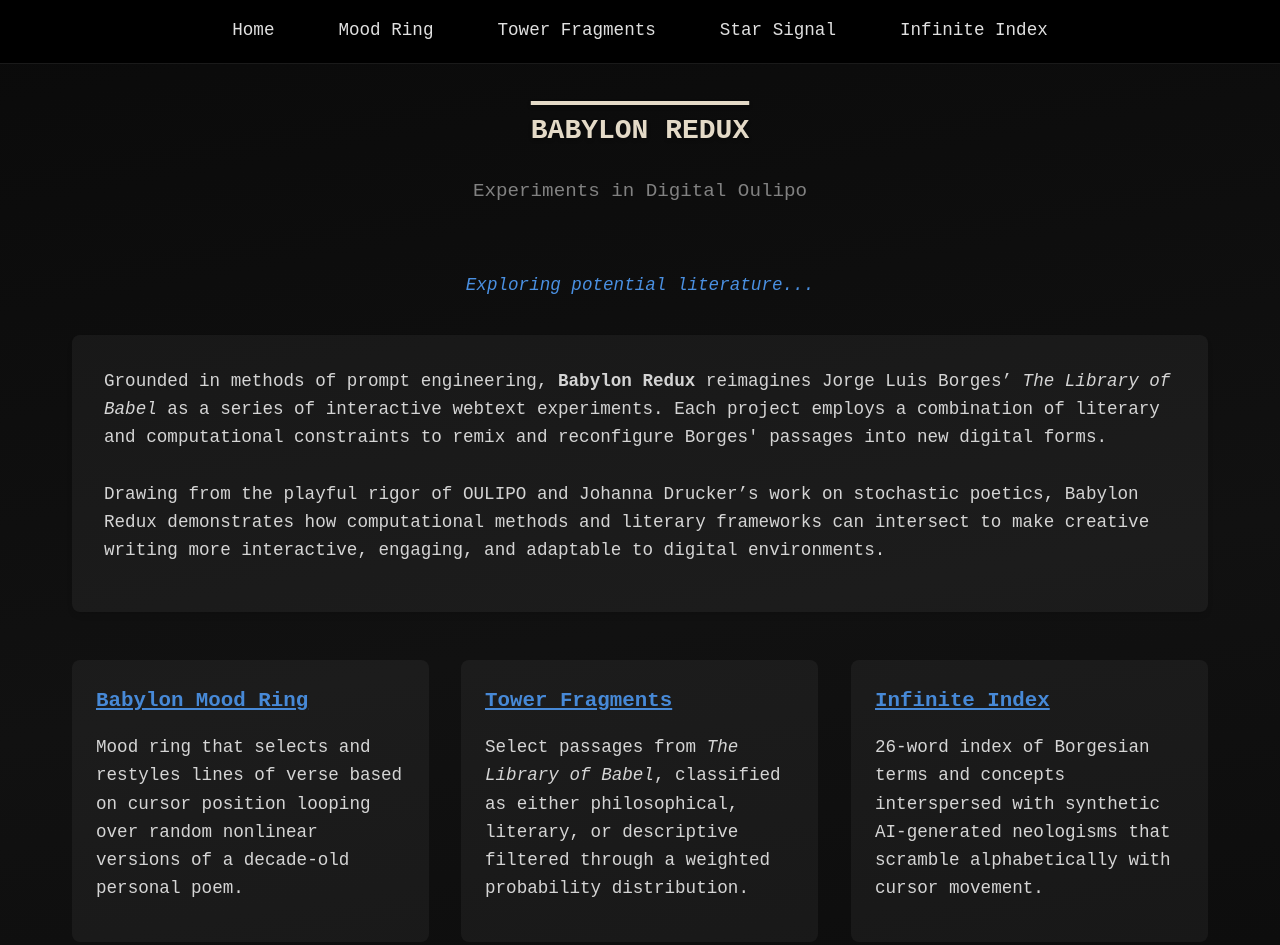
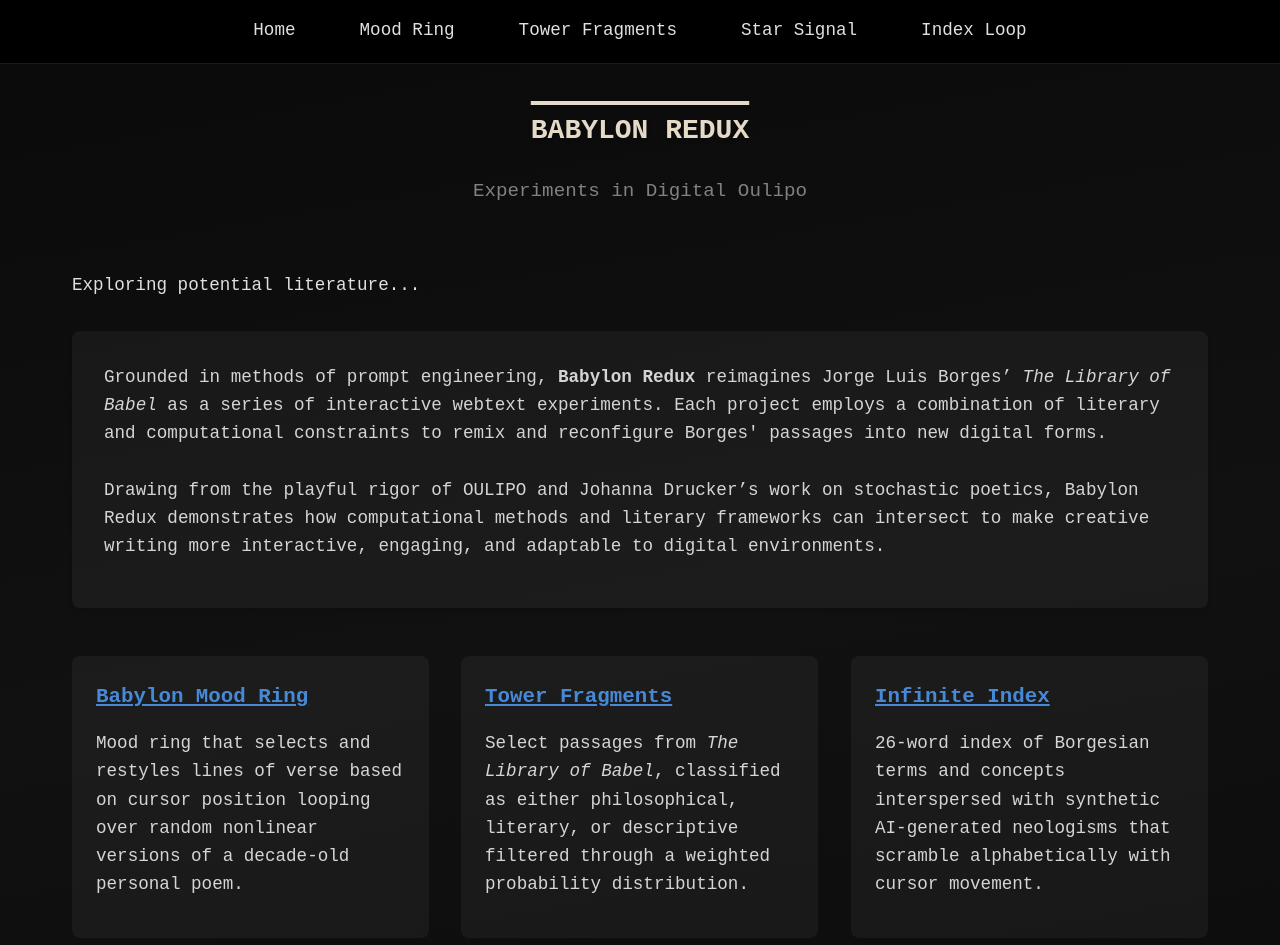
Before and after one commit to zmuhls/babylon-redux, a plain HTML site: page index.html in a window 1280 px wide. Shown: the top 945 px of the page. Drawn offline with Linux system fonts and the light colour scheme.

Commit message:
repair links

```diff
--- a/index.html
+++ b/index.html
@@ -12,12 +12,12 @@
             <button class="dropdown-toggle" aria-haspopup="true" aria-expanded="false">
                 Menu
             </button>
-            <ul class="nav-links" role="menu">
-                <li><a href="home.html" class="nav-link" role="menuitem">Home</a></li>
+            <ul class="nav-links" role="menu" id="navMenu">
+                <li><a href="index.html" class="nav-link" role="menuitem">Home</a></li>
                 <li><a href="ring.html" class="nav-link" role="menuitem">Mood Ring</a></li>
                 <li><a href="passage.html" class="nav-link" role="menuitem">Tower Fragments</a></li>
                 <li><a href="signal.html" class="nav-link" role="menuitem">Star Signal</a></li>
-                <li><a href="index.html" class="nav-link" role="menuitem">Infinite Index</a></li>
+                <li><a href="loop.html" class="nav-link" role="menuitem">Index Loop</a></li>
             </ul>
         </nav>
     </header>
@@ -28,7 +28,7 @@
             <p class="subtitle">Experiments in Digital Oulipo</p>
         </section>
 
-        <p id="dynamicText" class="dynamic-text"></p>
+        <p id="dynamicText" class="dynamicÍ-text"></p>
 
         <section class="manifesto fade-in">
             <p>Grounded in methods of prompt engineering, <strong>Babylon Redux</strong> reimagines Jorge Luis Borges’ <em>The Library of Babel</em> as a series of interactive webtext experiments. Each project employs a combination of literary and computational constraints to remix and reconfigure Borges' passages into new digital forms. </br></br>Drawing from the playful rigor of OULIPO and Johanna Drucker’s work on stochastic poetics, Babylon Redux demonstrates how computational methods and literary frameworks can intersect to make creative writing more interactive, engaging, and adaptable to digital environments.</p>        </section>
```
Also changed, not shown: ring.html (+2 -2 lines), signal.html (+3 -3 lines).
